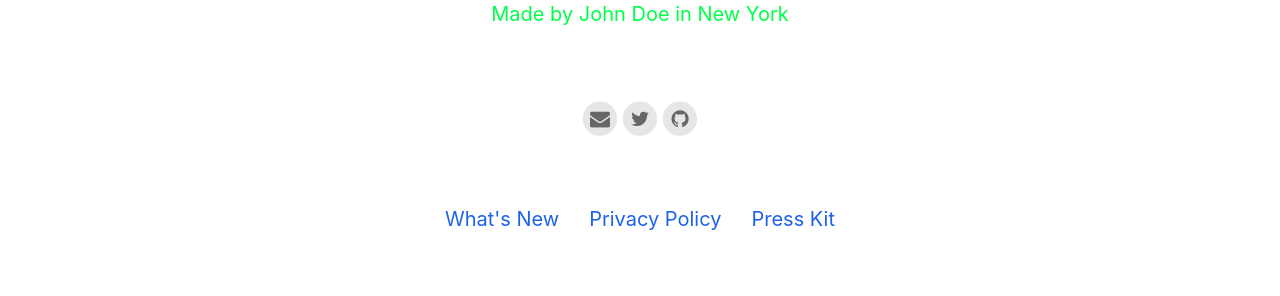
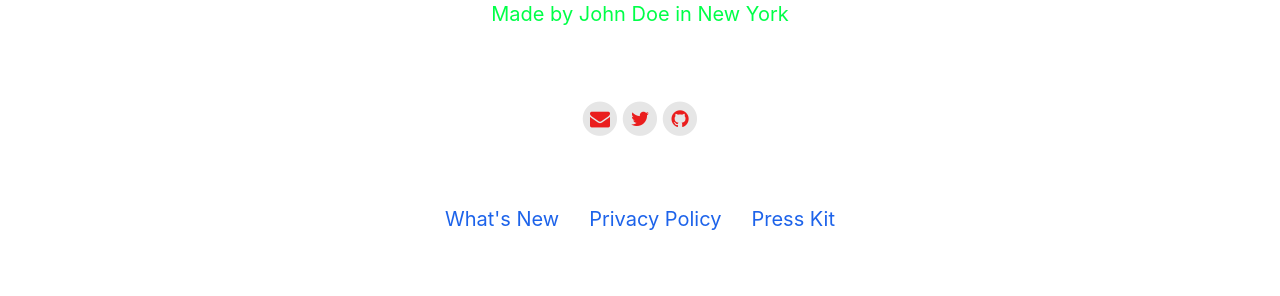
Before and after one commit to heydavid-dev/automatic-7-276, a Jekyll site: the page built from index.html, in a window 1280 px wide. Shown: the part 1725-2021 px from the top of the page. Built offline with Jekyll 4.4.1, drawn with Linux system fonts in a browser that asks for light colours; nearby versions of some CDN libraries.

Commit message:
Update _config.yml

```diff
--- a/_config.yml
+++ b/_config.yml
@@ -94,7 +94,7 @@ feature-text-color                        : "#666666"
 feature-icons-foreground-color            : "#ea1d1d"
 feature-icons-background-color            : "#e6e6e6"
 
-social-icons-foreground-color             : "#666666"
+social-icons-foreground-color             : "#ea1d1d"
 social-icons-background-color             : "#e6e6e6"
 
 footer-text-color                         : "#00ff48"
```
